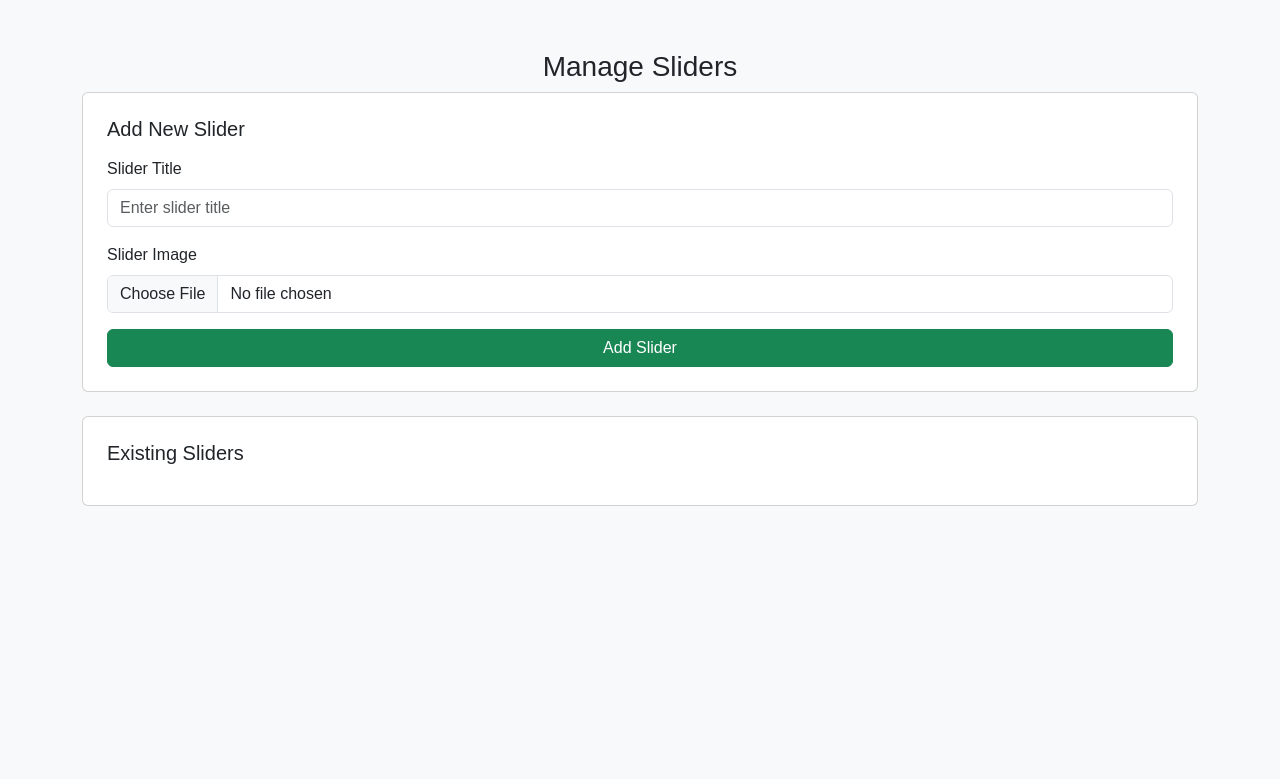
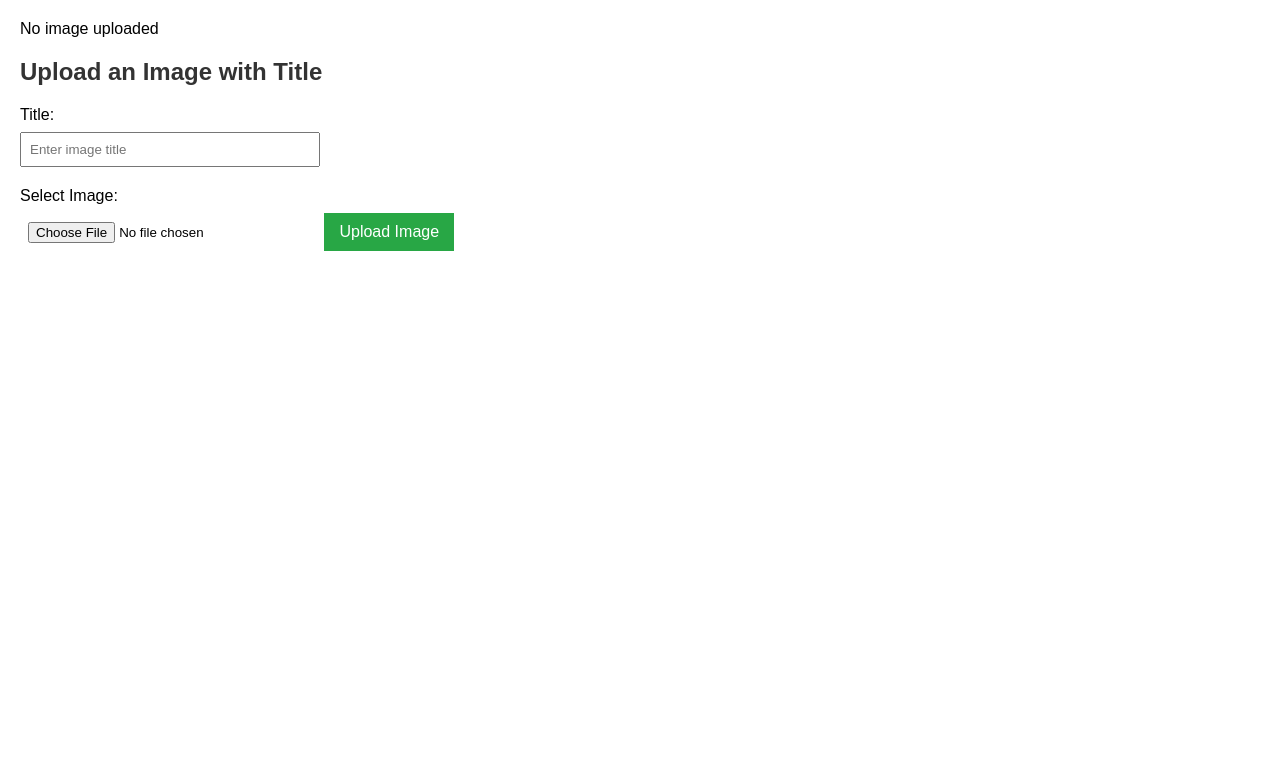
Before and after one commit to laxmanpradhan784/mvcproject, a PHP site: page /slider.php in a window 1280 px wide. Shown: the top 779 px of the page. Run offline with PHP 8.4, Linux system fonts and the light colour scheme.

Commit message:
new upadte

```diff
--- /dev/null
+++ b/adminside/config.php
@@ -0,0 +1,10 @@
+<?php
+	// class config
+	// {
+	// 	function connection()
+	// 	{
+                $connection=mysqli_connect("localhost","root","","mvc");
+    //         	return $connection;
+	// 	}
+	// }
+?>
--- /dev/null
+++ b/adminside/controllers/control.php
@@ -0,0 +1,43 @@
+<?php
+
+include("models/model.php");
+
+class Control
+{
+    private $model;
+
+    function __construct()
+    {
+        $this->model = new Model();
+    }
+
+    function add_slider()
+    {
+        if ($_SERVER['REQUEST_METHOD'] === 'POST' && isset($_FILES['image'])) {
+            $title = $_POST['title'];
+            $image = $_FILES['image']['name'];
+            $target_dir = "uploads/";
+
+            if (!is_dir($target_dir)) {
+                mkdir($target_dir, 0777, true);
+            }
+
+            $target_file = $target_dir . basename($image);
+
+            if ($_FILES['image']['error'] !== UPLOAD_ERR_OK) {
+                echo 'Error uploading image';
+                exit;
+            }
+
+            if (move_uploaded_file($_FILES['image']['tmp_name'], $target_file)) {
+                $this->model->add($title, $target_file);
+                echo 'Image uploaded successfully with title: ' . ($title);
+            } else {
+                echo 'Failed to upload image';
+            }
+        } else {
+            echo 'No image uploaded';
+        }
+    }
+}
+?>
--- /dev/null
+++ b/adminside/models/model.php
@@ -0,0 +1,33 @@
+<?php
+class Model
+{
+    private $connection;
+
+    // Constructor to initialize the database connection
+    function __construct()
+    {
+        include("config.php"); // Ensure this file sets up the connection
+        $this->connection = $connection; // Set the connection variable
+    }
+
+    // Function to add a slider entry into the database
+    function add($title, $image_path)
+    {
+        // Create the SQL query
+        $query = "INSERT INTO sliders (title, image) VALUES ('$title', '$image_path')";
+        return mysqli_query($this->connection, $query); // Execute the query
+
+    }
+
+
+    function show_slider($title, $image_past)
+    {
+
+        $query = "SELECT * FROM sliders WHERE title = '$title' , image = '$image_past'";
+        return mysqli_query($this->connection, $query); // Execute the query
+        return mysqli_fetch_assoc($result); // Fetch the user data
+    }
+
+}
+
+?>
--- a/adminside/slider.php
+++ b/adminside/slider.php
@@ -1,187 +1,64 @@
+<?php
+
+
+include("controllers/control.php");
+
+$ob = new Control;
+$error_msg = $ob->add_slider();
+
+?>
+
 <!DOCTYPE html>
 <html lang="en">
 <head>
     <meta charset="UTF-8">
     <meta name="viewport" content="width=device-width, initial-scale=1.0">
-    <meta http-equiv="X-UA-Compatible" content="ie=edge">
-    <title>Admin Slider Management</title>
-    <link href="https://cdn.jsdelivr.net/npm/bootstrap@5.3.0-alpha1/dist/css/bootstrap.min.css" rel="stylesheet">
+    <title>Image Upload Form</title>
     <style>
         body {
-            background-color: #f8f9fa;
             font-family: Arial, sans-serif;
+            margin: 20px;
         }
-        .container {
-            margin-top: 50px;
+        h2 {
+            color: #333;
         }
-        .slider-card {
+        form {
             margin-top: 20px;
-            border: 1px solid #dee2e6;
-            border-radius: 5px;
-            padding: 15px;
-            background-color: white;
-            transition: box-shadow 0.3s;
         }
-        .slider-card:hover {
-            box-shadow: 0 0 10px rgba(0, 0, 0, 0.1);
+        label {
+            display: block;
+            margin-bottom: 8px;
         }
-        .slider-img {
+        input[type="text"],
+        input[type="file"] {
+            margin-bottom: 20px;
+            padding: 8px;
             width: 100%;
-            height: auto;
-            border-radius: 5px;
+            max-width: 300px;
         }
-        .status-active {
-            color: green;
-            font-weight: bold;
+        input[type="submit"] {
+            background-color: #28a745;
+            color: white;
+            padding: 10px 15px;
+            border: none;
+            cursor: pointer;
+            font-size: 16px;
         }
-        .status-inactive {
-            color: red;
-            font-weight: bold;
-        }
-        .btn-group {
-            margin-top: 10px;
+        input[type="submit"]:hover {
+            background-color: #218838;
         }
     </style>
 </head>
 <body>
+    <h2>Upload an Image with Title</h2>
+    <form action="" method="post" enctype="multipart/form-data">
+        <label for="title">Title:</label>
+        <input type="text" name="title" id="title" required placeholder="Enter image title">
 
-    <div class="container">
-        <h3 class="text-center">Manage Sliders</h3>
+        <label for="image">Select Image:</label>
+        <input type="file" name="image" id="image" accept="image/*" required>
 
-        <div class="card p-4 mb-4">
-            <h5 class="mb-3">Add New Slider</h5>
-            <form id="sliderForm">
-                <div class="mb-3">
-                    <label for="slider-title" class="form-label">Slider Title</label>
-                    <input type="text" class="form-control" id="slider-title" placeholder="Enter slider title" required>
-                </div>
-                <div class="mb-3">
-                    <label for="slider-image" class="form-label">Slider Image</label>
-                    <input type="file" class="form-control" id="slider-image" required>
-                </div>
-                <button type="submit" class="btn btn-success w-100">Add Slider</button>
-            </form>
-        </div>
-
-        <div class="card p-4">
-            <h5 class="mb-3">Existing Sliders</h5>
-            <div id="slidersContainer" class="row"></div>
-        </div>
-    </div>
-
-    <script src="https://cdn.jsdelivr.net/npm/bootstrap@5.3.0-alpha1/dist/js/bootstrap.bundle.min.js"></script>
-    <script>
-        // Fetch sliders from the database
-        function fetchSliders() {
-            fetch('fetch_sliders.php')
-                .then(response => response.json())
-                .then(sliders => {
-                    const container = document.getElementById('slidersContainer');
-                    container.innerHTML = '';
-                    sliders.forEach(slider => {
-                        container.innerHTML += `
-                        <div class="col-md-4">
-                            <div class="slider-card" id="slider-${slider.id}">
-                                <img src="${slider.image}" alt="${slider.title}" class="slider-img">
-                                <h5 class="mt-2">${slider.title}</h5>
-                                <p>Status: <span class="${slider.status === 'active' ? 'status-active' : 'status-inactive'}">${slider.status}</span></p>
-                                <div class="btn-group">
-                                    <button class="btn btn-warning" onclick="editSlider(${slider.id}, '${slider.title}', '${slider.status}')">Edit</button>
-                                    <button class="btn btn-danger" onclick="deleteSlider(${slider.id})">Delete</button>
-                                    <button class="btn btn-info" onclick="toggleStatus(${slider.id}, '${slider.status}')">${slider.status === 'active' ? 'Deactivate' : 'Activate'}</button>
-                                </div>
-                            </div>
-                        </div>`;
-                    });
-                });
-        }
-
-        // Add a new slider
-        document.getElementById('sliderForm').addEventListener('submit', function (event) {
-            event.preventDefault();
-
-            const formData = new FormData();
-            const title = document.getElementById('slider-title').value;
-            const image = document.getElementById('slider-image').files[0];
-
-            formData.append('title', title);
-            formData.append('image', image);
-
-            fetch('add_slider.php', {
-                method: 'POST',
-                body: formData
-            })
-            .then(response => response.json())
-            .then(data => {
-                alert(data.message);
-                fetchSliders(); // Refresh the slider list
-                this.reset(); // Reset the form
-            })
-            .catch(error => console.error('Error:', error));
-        });
-
-        // Delete a slider
-        function deleteSlider(id) {
-            if (confirm("Are you sure you want to delete this slider?")) {
-                fetch('delete_slider.php', {
-                    method: 'POST',
-                    headers: {
-                        'Content-Type': 'application/json'
-                    },
-                    body: JSON.stringify({ id: id })
-                })
-                .then(response => response.json())
-                .then(data => {
-                    alert(data.message);
-                    fetchSliders(); // Refresh the slider list
-                })
-                .catch(error => console.error('Error:', error));
-            }
-        }
-
-        // Edit a slider
-        function editSlider(id, title, status) {
-            const newTitle = prompt("Edit Slider Title:", title);
-            const newStatus = prompt("Edit Slider Status (active/inactive):", status);
-            if (newTitle && (newStatus === 'active' || newStatus === 'inactive')) {
-                fetch('update_slider.php', {
-                    method: 'POST',
-                    headers: {
-                        'Content-Type': 'application/json'
-                    },
-                    body: JSON.stringify({ id: id, title: newTitle, status: newStatus })
-                })
-                .then(response => response.json())
-                .then(data => {
-                    alert(data.message);
-                    fetchSliders(); // Refresh the slider list
-                })
-                .catch(error => console.error('Error:', error));
-            } else {
-                alert("Invalid input.");
-            }
-        }
-
-        // Toggle status of a slider
-        function toggleStatus(id, currentStatus) {
-            const newStatus = currentStatus === 'active' ? 'inactive' : 'active';
-            fetch('update_slider.php', {
-                method: 'POST',
-                headers: {
-                    'Content-Type': 'application/json'
-                },
-                body: JSON.stringify({ id: id, title: document.getElementById(`slider-${id}`).getElementsByTagName("h5")[0].innerText, status: newStatus })
-            })
-            .then(response => response.json())
-            .then(data => {
-                alert(data.message);
-                fetchSliders(); // Refresh the slider list
-            })
-            .catch(error => console.error('Error:', error));
-        }
-
-        // Initial fetch of sliders
-        fetchSliders();
-    </script>
+        <input type="submit" value="Upload Image">
+    </form>
 </body>
 </html>
--- a/userside/model/model.php
+++ b/userside/model/model.php
@@ -21,7 +21,6 @@ class Model
     {
         $query = "SELECT * FROM users WHERE email = '$email'";
         $result = mysqli_query($this->connection, $query);
-
         return mysqli_fetch_assoc($result); // Fetch the user data
     }
 }
```
Also changed, not shown: adminside/controller/control.php (deleted, +0 -60 lines), adminside/model/model.php (deleted, +0 -48 lines), mvc.sql (added, +99 -0 lines), adminside/uploads/Screenshot (74).png (added), adminside/uploads/Screenshot (75).png (added), adminside/uploads/Screenshot (76).png (added).
